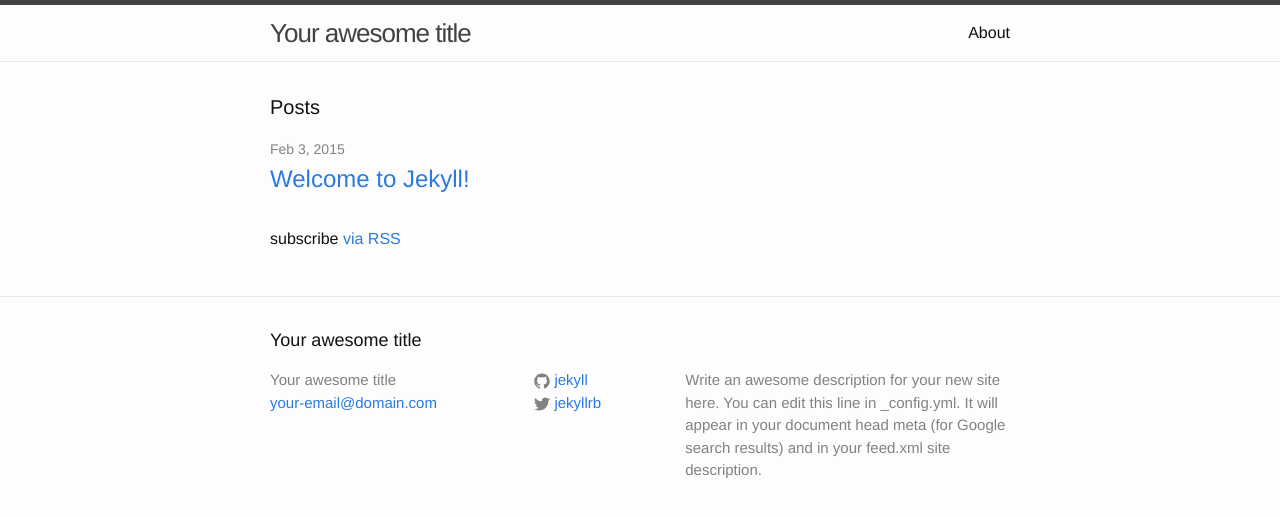
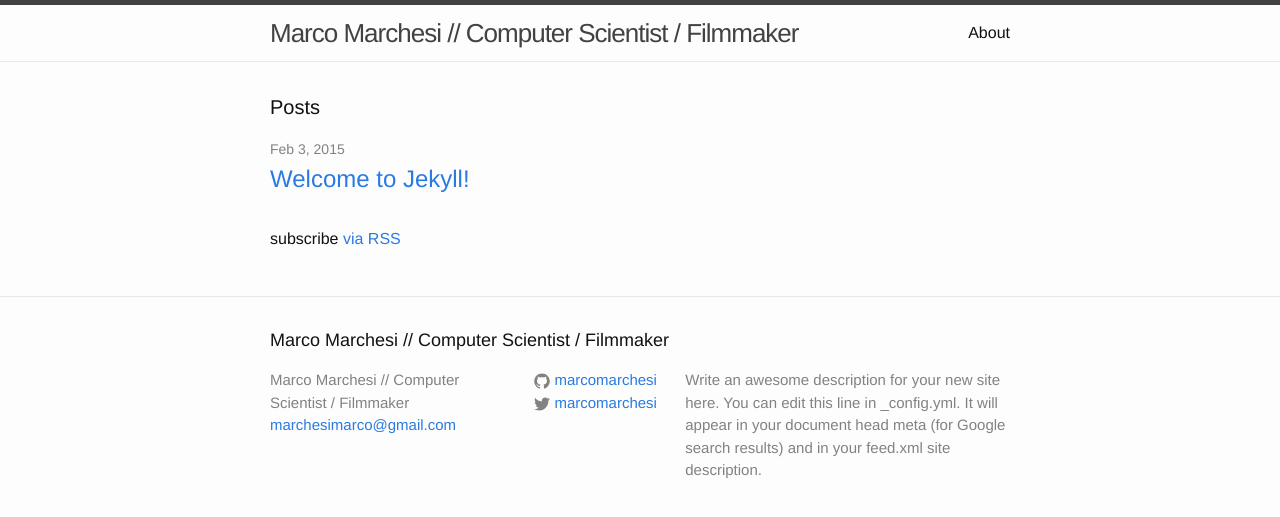
Before and after one commit to marcomarchesi/marcomarchesi.github.io, a Jekyll site: the page built from index.html, in a window 1280 px wide. Shown: the top 517 px of the page. Built offline with Jekyll 4.4.1, drawn with Linux system fonts in a browser that asks for light colours.

Commit message:
some updates

```diff
--- a/_config.yml
+++ b/_config.yml
@@ -1,14 +1,14 @@
 # Site settings
-title: Your awesome title
-email: your-email@domain.com
+title: Marco Marchesi // Computer Scientist / Filmmaker
+email: marchesimarco@gmail.com
 description: > # this means to ignore newlines until "baseurl:"
   Write an awesome description for your new site here. You can edit this
   line in _config.yml. It will appear in your document head meta (for
   Google search results) and in your feed.xml site description.
 baseurl: "" # the subpath of your site, e.g. /blog/
 url: "http://yourdomain.com" # the base hostname & protocol for your site
-twitter_username: jekyllrb
-github_username:  jekyll
+twitter_username: marcomarchesi
+github_username:  marcomarchesi
 
 # Build settings
 markdown: kramdown
```
